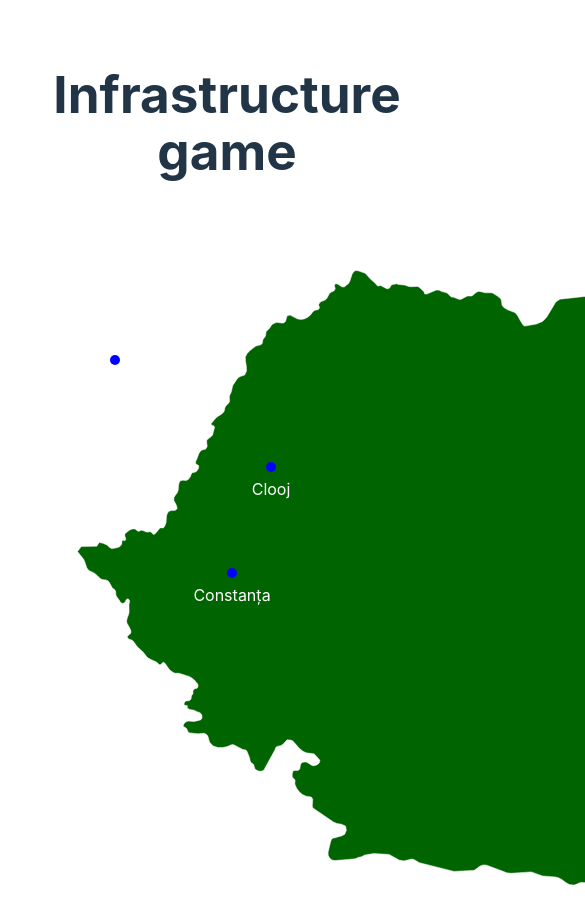
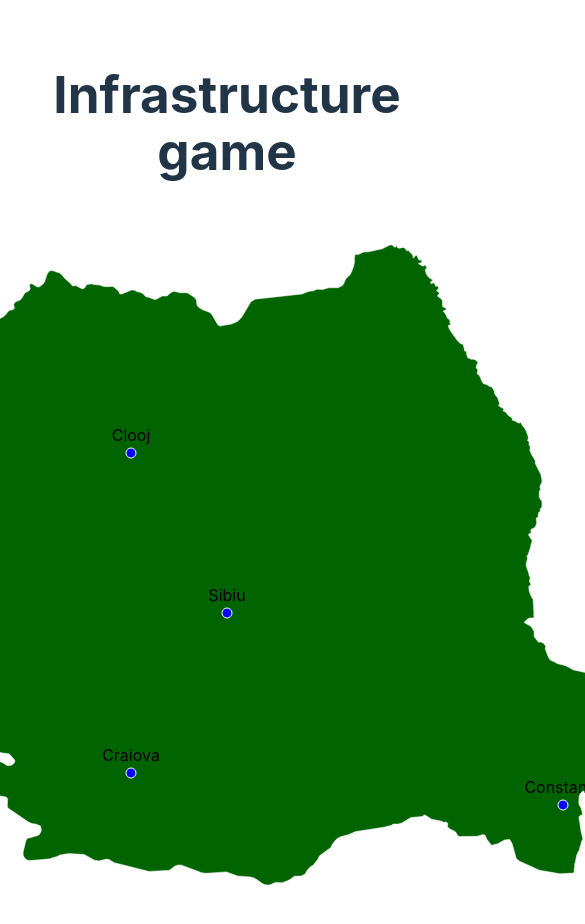
Before and after one commit to neagugeorgecristian/Infra, a React (Vite) app: page / in a window 390 px wide. Shown: the top 924 px of the page, 585 px wide, since content can reach past the window. Built offline with nearby package versions, Linux system fonts and the light colour scheme.

Commit message:
Line deletion, map resizing
Fixed line deletion bug arising due to using ,includes, instead of ,some,

Fixed zoom in/out container unresponsiveness due to the ResizeObserver. Since the svg has a fixed size, that part of the code will remain commented out for now

```diff
--- a/src/components/Map.css
+++ b/src/components/Map.css
@@ -1,17 +1,22 @@
 /* Map.css */
 .map-container {
+  width: 1200px;   /* Fixed width */
+  height: 800px;  /* Fixed height */
+  display: flex;
+  justify-content: center;
+  align-items: center;
+  /*background-color: #f5f5f5;*/
   position: relative;
-  width: 100%;
-  max-width: 100%;
-  height: auto;
+  overflow: hidden; /* Prevent any overflow */
 }
 
+
 .map-svg {
+  width: 1200px;   /* fixed width matching your SVG natural dimensions */
+  height: 800px;  /* fixed height matching your SVG natural dimensions */
   position: relative;
-  width: 100%;
-  height: 100%;
-  overflow: visible;
 }
+
 
 .line {
   stroke: black; /* Set the color of the line */
--- a/src/components/Map.jsx
+++ b/src/components/Map.jsx
@@ -13,7 +13,15 @@ function Map() {
     position: { x: 0, y: 0},
     line: null
   });
+  const [deletedLines, setDeletedLines] = useState([]); // Track deleted lines
+
   const [infoCity, setInfoCity] = useState(null);
+  const cities = [
+    { x: 78, y: 74, cityName: 'Constanța' }, // Bottom right
+    { x: 50, y: 50, cityName: 'Sibiu' },      // Center
+    { x: 42, y: 30, cityName: 'Clooj' },        // Top left
+    { x: 42, y: 70, cityName: 'Craiova' }        // Bottom left
+  ];
 
   const handleMarkerSelect = ({ x, y, cityName }) => {
     setSelectedMarkers((prevSelected) => {
@@ -52,8 +60,14 @@ function Map() {
   };
 
   const handleDeleteLine = () => {
-    setLines((prevLines) => prevLines.filter((element) => element != lineOptions.line));
-    handleCloseOptions();
+    if (lineOptions.line) {
+      // Remove the line immediately from the `lines` array
+      setLines((prevLines) => prevLines.filter((line) => line !== lineOptions.line));
+      // Optionally track deleted lines (this is useful if you need to access the history of deleted lines)
+      setDeletedLines((prevDeleted) => [...prevDeleted, lineOptions.line]);
+      // Reset the line options visibility to close the menu immediately after deletion
+      handleCloseOptions();
+    }
   };
 
   const handleUpgradeLine = () => {
@@ -73,7 +87,14 @@ function Map() {
 
   return (
     <div className="map-container" onClick={handleMapClick}>
-      <SVGMap lines={lines} onLineClick={handleLineClick}/>
+      <SVGMap
+        lines={lines}
+        onLineClick={handleLineClick}
+        cities={cities}
+        onMarkerClick={handleMarkerSelect}
+        selectedMarkers={selectedMarkers}
+        deletedLines={deletedLines}
+      />
       {lineOptions.visible &&
         <LineOptions
           position={lineOptions.position}
@@ -83,9 +104,6 @@ function Map() {
           onShowInfo={() => setInfoCity(lineOptions.line?.points[0])}
         />
       }
-      <CityMarker x={60} y={35} cityName="Clooj" onSelect={handleMarkerSelect} selectedMarkers={selectedMarkers} />
-      <CityMarker x={20} y={20} cityName="Sibiu" onSelect={handleMarkerSelect} selectedMarkers={selectedMarkers} />
-      <CityMarker x={50} y={50} cityName="Constanța" onSelect={handleMarkerSelect} selectedMarkers={selectedMarkers} />
       {infoCity && <CityInfo city={infoCity} onClose={() => setInfoCity(null)} />}
     </div>
   );
--- a/src/components/SVGMap.jsx
+++ b/src/components/SVGMap.jsx
@@ -2,11 +2,12 @@ import React, { useRef, useState, useEffect } from 'react';
 import { ReactSVG } from 'react-svg';
 import mapSvg from '../assets/ro.svg';
 
-function SVGMap({ lines, onLineClick }) {
+function SVGMap({ lines, onLineClick, cities, selectedMarkers, onMarkerClick, deletedLines }) {
   const offset = 0.3;
   const svgRef = useRef(null);
-  const [svgSize, setSvgSize] = useState({ width: 1, height: 1 }); // prevent divide-by-zero;
+  const [svgSize, setSvgSize] = useState({ width: 1200, height: 800 }); // same as map.css values for .map-svg;
 
+  /*
   useEffect(() => {
     const observer = new ResizeObserver(entries => {
       for (let entry of entries) {
@@ -25,6 +26,7 @@ function SVGMap({ lines, onLineClick }) {
       }
     };
   }, []);
+  */
 
   const percentToPx = (xPercent, yPercent) => ({
     x: (xPercent / 100) * svgSize.width,
@@ -36,9 +38,15 @@ function SVGMap({ lines, onLineClick }) {
       <ReactSVG src={mapSvg} />
       <svg style={{ position: 'absolute', top: 0, left: 0, width: '100%', height: '100%' }}>
         {lines.map((line, index) => {
+
+          // Skip the deleted lines by checking if line is in the deletedLines array
+          if (deletedLines.some(deletedLine =>
+            deletedLine.points[0].cityName === line.points[0].cityName &&
+            deletedLine.points[1].cityName === line.points[1].cityName &&
+            deletedLine.className === line.className)) return null;
+
           const from = line.points[0];
           const to = line.points[1];
-
           const fromPx = percentToPx(from.x, from.y);
           const toPx = percentToPx(to.x, to.y);
           const pathId = `path-${index}`;
@@ -95,6 +103,33 @@ function SVGMap({ lines, onLineClick }) {
             </React.Fragment>
           );
         })}
+        {cities.map((city, index) => (
+          <g
+            key={index}
+            className="city-marker"
+            onClick={() => onMarkerClick(city)}
+            style={{ cursor: 'pointer' }}
+          >
+            <circle
+              cx={`${city.x}%`}
+              cy={`${city.y}%`}
+              r="5"
+              fill={selectedMarkers.some(marker => marker.cityName === city.cityName) ? 'red' : 'blue'}
+              stroke="white"
+              strokeWidth="1"
+            />
+            <text
+              x={`${city.x}%`}
+              y={`${city.y - 1.5}%`}
+              textAnchor="middle"
+              fontSize="16"
+              fill="black"
+            >
+              {city.cityName}
+            </text>
+          </g>
+        ))}
+
       </svg>
     </div>
   );
```
